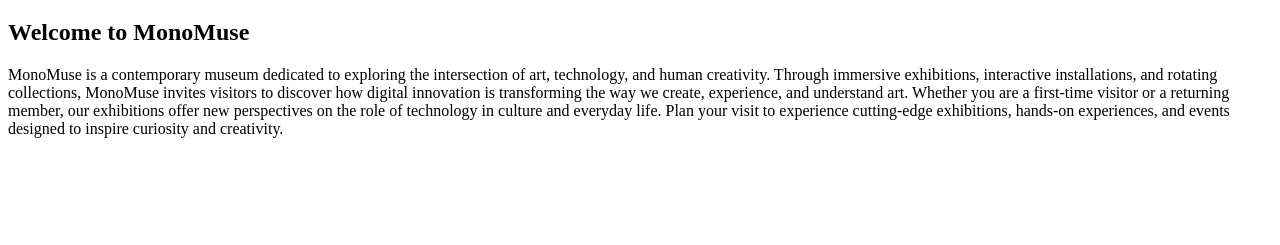
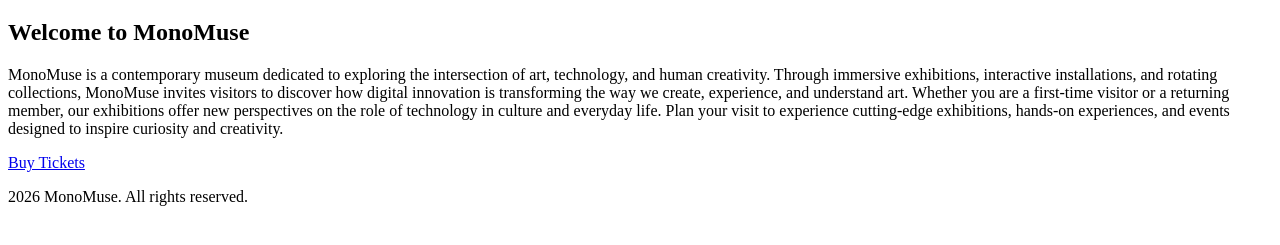
Before and after one commit to DanieltheTruest/67250_techproject_phaseb, a plain HTML site: page dc3-increment1/index.html in a window 1280 px wide. Shown: the part 61-306 px from the top of the page. Drawn offline with Linux system fonts and the light colour scheme.

Commit message:
update index.html

```diff
--- a/dc3-increment1/index.html
+++ b/dc3-increment1/index.html
@@ -12,6 +12,7 @@
         <nav>
         </nav>
     </header>
+    <div class="main">
     <h1>MonoMuse</h1>
     <h2>Welcome to MonoMuse</h2>
     <p>MonoMuse is a contemporary museum dedicated to exploring the intersection of art, technology, and human creativity.
@@ -21,6 +22,9 @@
         offer new perspectives on the role of technology in culture and everyday life.
         Plan your visit to experience cutting-edge exhibitions, hands-on experiences, and events designed to inspire curiosity and creativity.</p>
 
+    <p><a href="tickets.html"> Buy Tickets </a></p>
+    </div>
+    <footer> <p> 2026 MonoMuse. All rights reserved.</p> </footer>
 
 </body>
 
```
